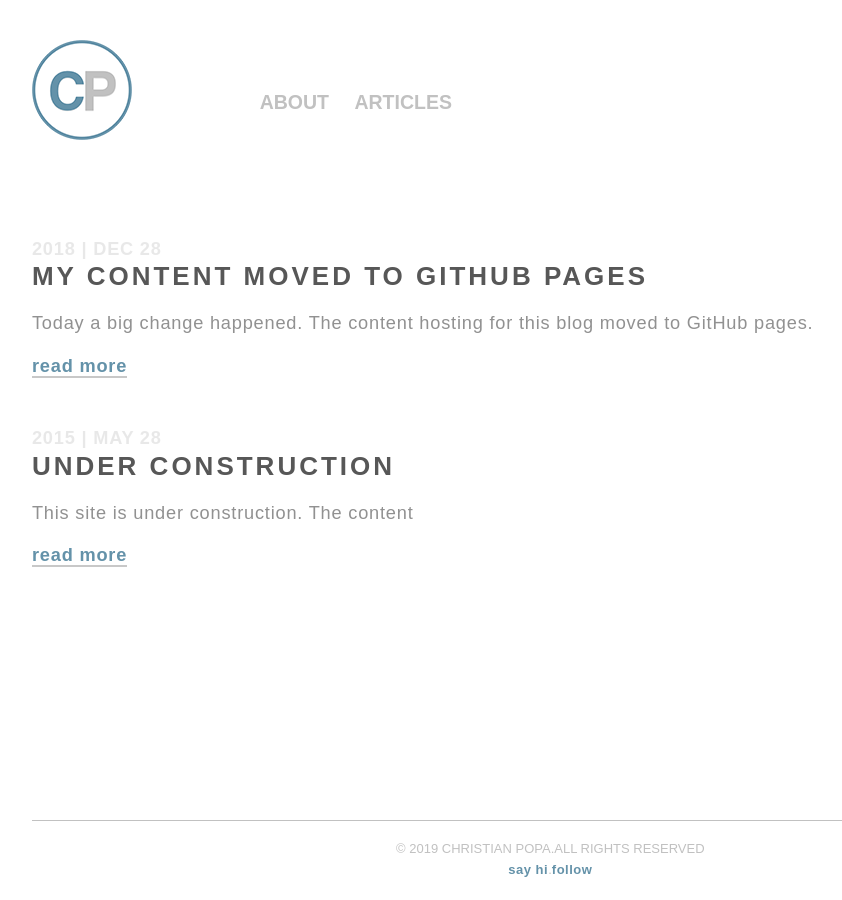
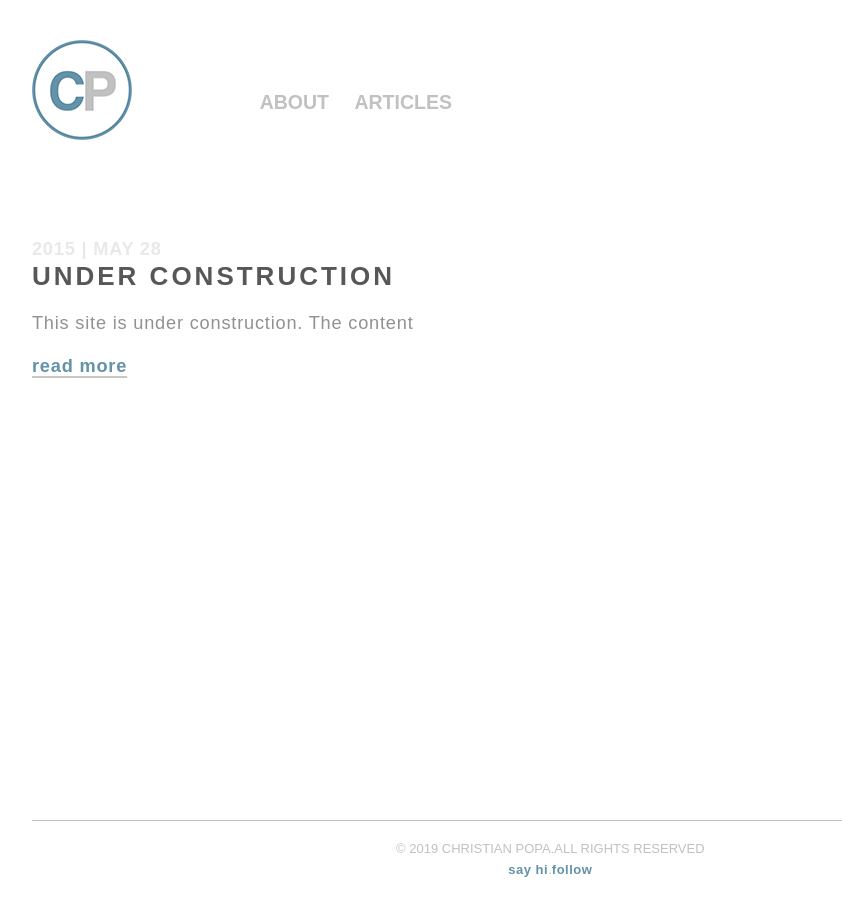
Before and after one commit to cristego/cristego.github.io, a Jekyll site: the page built from index.html, in a window 1280 px wide. Shown: the whole page, without its empty margins (51-893 px from the left). Built offline with Jekyll 4.4.1, drawn with Linux system fonts in a browser that asks for light colours; the list of posts is cut into pages by our own code; a file with an impossible date is left out.

Commit message:
Update 2018-12-28-My-content-moved-to-GitHub-Pages.markdown

```diff
--- a/_posts/2018-12-28-My-content-moved-to-GitHub-Pages.markdown
+++ b/_posts/2018-12-28-My-content-moved-to-GitHub-Pages.markdown
@@ -1,8 +1,8 @@
 ---
 published: true
 layout: post
-title:  "My content moved to GitHub Pages"
-date: 2018-12-28 00:00:28
+title: My content moved to GitHub Pages
+date: {}
 categories: a
 permalink: '/:categories/:year/:title.html'
 ---
```
Also changed, not shown: other parts of _posts/2018-12-28-My-content-moved-to-GitHub-Pages.markdown (+1 -1 lines).
